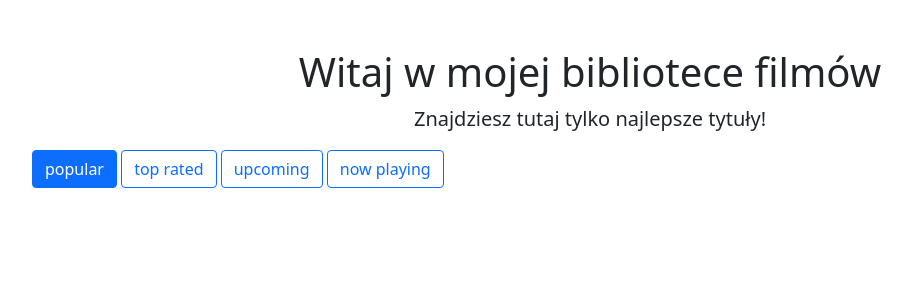
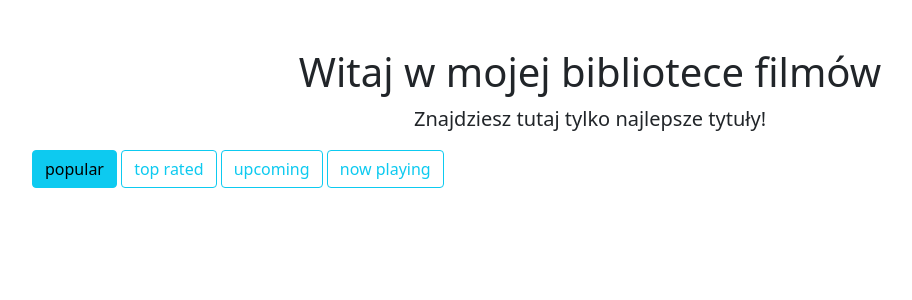
Before and after one commit to KatarzynaKuich/movies_project, a Flask app: page / in a window 1280 px wide. Shown: the part 92-392 px from the top of the page, without its empty margins (50-962 px from the left). Run offline with Flask 2, Linux system fonts and the light colour scheme; data that the repository does not hold is empty.

Commit message:
added button stay colored 2

```diff
--- a/movie_catalogue/Templates/homepage.html
+++ b/movie_catalogue/Templates/homepage.html
@@ -7,15 +7,17 @@
         <h1 class="mt-5">Witaj w mojej bibliotece filmów</h1>
         <p class="lead">Znajdziesz tutaj tylko najlepsze tytuły!</p>
     </div>
+
     <div class="col-lg-12 mb-4">
 
         {% for list in list %}
-         {% if list ==current_list %}
-        <a href="{{ url_for('homepage', list_type=list) }}"class="btn btn-fill-skew btn-primary">{{list|replace("_", " ")}}</a>
+        {% if list ==current_list %}
+        <a href="{{ url_for('homepage', list_type=list) }}" class="btn btn-info">{{list|replace("_", " ")}}</a>
         {% else %}
-        <a href="{{ url_for('homepage', list_type=list) }}"class="btn btn-fill-skew btn-outline-primary">{{list|replace("_", " ")}}</a>
+        <a href="{{ url_for('homepage', list_type=list) }}" class="btn btn-outline-info">{{list|replace("_", " ")}}</a>
         {% endif %}
-         {% endfor %}
+        {% endfor %}
+
     </div>
 
     {% for movie in movies %}
--- a/movie_catalogue/Templates/index.html
+++ b/movie_catalogue/Templates/index.html
@@ -18,15 +18,18 @@
         <button class="navbar-toggler" type="button" data-bs-toggle="collapse" data-bs-target="#navbarSupportedContent"
                 aria-controls="navbarSupportedContent" aria-expanded="false" aria-label="Toggle navigation"><span
                 class="navbar-toggler-icon"></span></button>
+
+         <form  class="form-inline" action="/search" method="GET">
+         <span> <input class="form-control mr-sm-2" type="text"
+                       value="{% if search_query %}{{ search_query }}{% endif %}" placeholder="Szukaj"
+                       aria-label="Search" name="q"><button class="btn btn-outline-success" type="submit">Szukaj</button>
+             </span>
+            </form>
         <div class="collapse navbar-collapse" id="navbarSupportedContent">
-<form class="form-inline" action="/search" method="GET">
-                <input class="form-control mr-sm-2" type="text" value="{% if search_query %}{{ search_query }}{% endif %}" placeholder="Szukaj" aria-label="Search" name="q">
-                <button class="btn btn-outline-success" type="submit">Szukaj</button>
-                </form>
-            <ul class="navbar-nav ms-auto mb-2 mb-lg-0">
-
-                <li class="nav-item"><a class="nav-link active" aria-current="page" href="{{ url_for('homepage') }}">Home</a></li>
-                <li class="nav-item"><a class="nav-link active" aria-current="page"  href="{{ url_for('today') }}"  >Ulubione
+                <ul class="navbar-nav ms-auto mb-2 mb-lg-0">
+                <li class="nav-item"><a class="nav-link active" aria-current="page" href="{{ url_for('homepage') }}">Home</a>
+                </li>
+                <li class="nav-item"><a class="nav-link active" aria-current="page" href="{{ url_for('today') }}">Ulubione
                 </a></li>
             </ul>
         </div>
@@ -42,7 +45,9 @@
 <!-- Bootstrap core JS-->
 
 <!-- Option 1: Bootstrap Bundle with Popper -->
-    <script src="https://cdn.jsdelivr.net/npm/bootstrap@5.1.3/dist/js/bootstrap.bundle.min.js" integrity="sha384-ka7Sk0Gln4gmtz2MlQnikT1wXgYsOg+OMhuP+IlRH9sENBO0LRn5q+8nbTov4+1p" crossorigin="anonymous"></script>
+<script src="https://cdn.jsdelivr.net/npm/bootstrap@5.1.3/dist/js/bootstrap.bundle.min.js"
+        integrity="sha384-ka7Sk0Gln4gmtz2MlQnikT1wXgYsOg+OMhuP+IlRH9sENBO0LRn5q+8nbTov4+1p"
+        crossorigin="anonymous"></script>
 
 </body>
 </html>
--- a/movie_catalogue/main.py
+++ b/movie_catalogue/main.py
@@ -11,7 +11,6 @@ app = Flask(__name__)
 def utility_processor():
     def tmdb_image_url(path, size):
         return tmdb_client.get_poster_url(path, size)
-
     return {"tmdb_image_url": tmdb_image_url}
 
 
```
Also changed, not shown: movie_catalogue/Templates/movie_details.html (+5 -3 lines).
